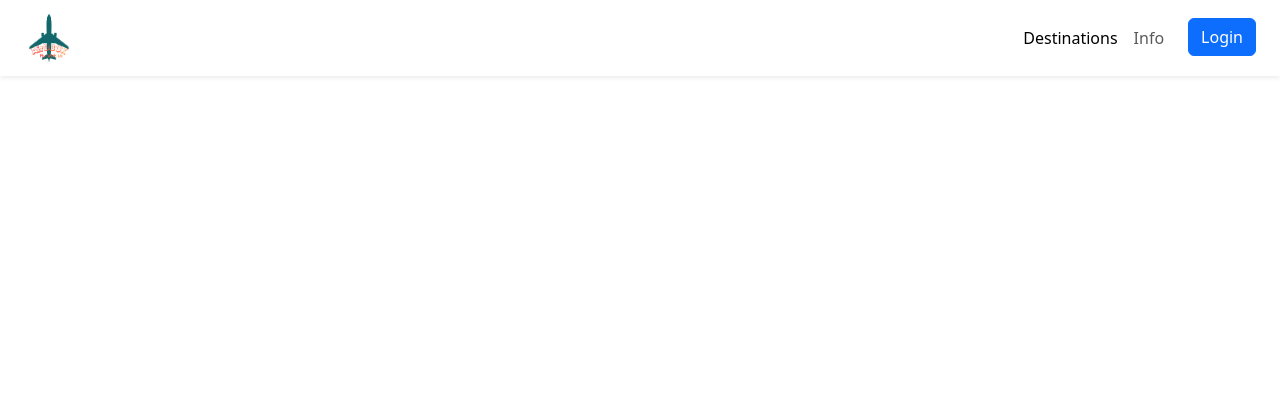
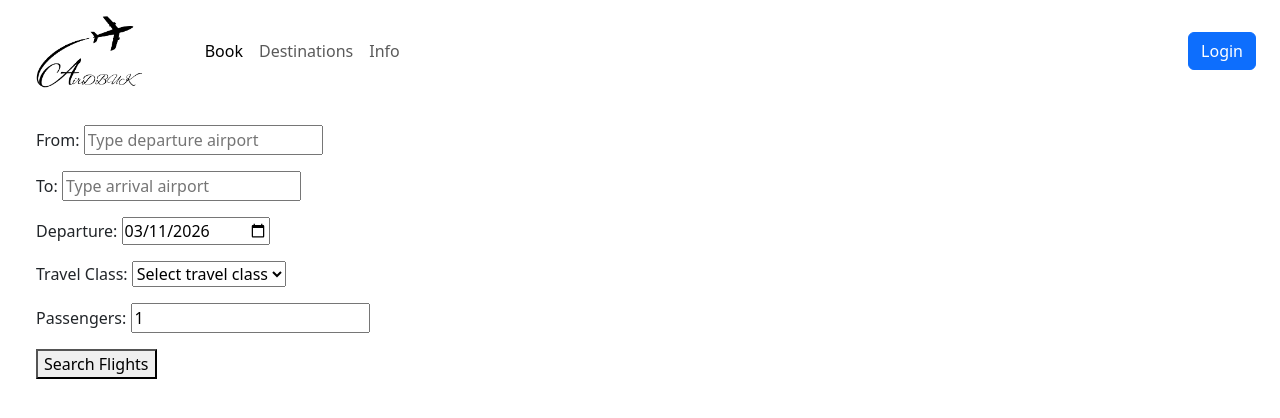
Before and after one commit to CallumSuffolkUni/AirDBUK, a Django app: page / in a window 1280 px wide. Shown: the top 418 px of the page. Run offline with Django 5.2, Linux system fonts and the light colour scheme; some libraries are stand-ins or nearby versions; some web fonts are replaced.

Commit message:
Pushing models with flightsearchform

```diff
--- a/AirDBUK/AirDBUK/urls.py
+++ b/AirDBUK/AirDBUK/urls.py
@@ -1,25 +1,7 @@
 from django.contrib import admin
 from django.urls import path, include
-from AirDBUK_App import views
-
-"""
-URL configuration for AirDBUK project.
-
-The `urlpatterns` list routes URLs to views. For more information please see:
-    https://docs.djangoproject.com/en/6.0/topics/http/urls/
-Examples:
-Function views
-    1. Add an import:  from my_app import views
-    2. Add a URL to urlpatterns:  path('', views.home, name='home')
-Class-based views
-    1. Add an import:  from other_app.views import Home
-    2. Add a URL to urlpatterns:  path('', Home.as_view(), name='home')
-Including another URLconf
-    1. Import the include() function: from django.urls import include, path
-    2. Add a URL to urlpatterns:  path('blog/', include('blog.urls'))
-"""
 
 urlpatterns = [
     path('admin/', admin.site.urls),
-    path('', views.home, name='home'),
+    path('', include('AirDBUK_App.urls')),
 ]
--- /dev/null
+++ b/AirDBUK/AirDBUK_App/forms.py
@@ -0,0 +1,40 @@
+from django import forms
+from .models import Airport, Flight, User, Booking, Passenger, Booking_Passenger, Payment
+from datetime import date
+
+TRAVEL_CLASS_CHOICES = [
+    ('', 'Select travel class'),
+    ('Economy', 'Economy'),
+    ('Business', 'Business'),
+    ('First', 'First'),
+]
+
+class FlightSearchForm(forms.Form):
+    departure_airport = forms.CharField(
+        label="From",
+        widget=forms.TextInput(attrs={
+            'placeholder': 'Type departure airport',
+            'class': 'autocomplete'  # We'll use this in JS
+        })
+    )
+    arrival_airport = forms.CharField(
+        label="To",
+        widget=forms.TextInput(attrs={
+            'placeholder': 'Type arrival airport',
+            'class': 'autocomplete'
+        })
+    )
+    departure_date = forms.DateField(
+        widget=forms.DateInput(attrs={'type': 'date'}),
+        label="Departure",
+        initial=date.today
+    )
+    travel_class = forms.ChoiceField(  # Fix 2: ChoiceField not ModelChoiceField
+        choices=TRAVEL_CLASS_CHOICES,
+        label="Travel Class",
+    )
+    passengers = forms.IntegerField(
+        min_value=1,
+        initial=1,
+        label="Passengers"
+    )
--- a/AirDBUK/AirDBUK_App/templates/base.html
+++ b/AirDBUK/AirDBUK_App/templates/base.html
@@ -25,11 +25,11 @@
 </head>
 <body>
     <!-- Nav Bar -->
-    <nav class="navbar navbar-expand-lg navbar-light bg-white shadow-sm">
+    <nav class="navbar navbar-expand-lg navbar-light bg-white">
         <div class="container-fluid px-4">
             <!-- Logo -->
             <a class="navbar-brand" href="/" style="margin-right: 40px;">
-                <img src="{% static 'images/AirDBUK Logo.webp' %}" alt="AirDBUK Logo" style="max-height: 50px; width: auto;">
+                <img src="{% static 'images/AirDBUK_Logo.png' %}" alt="AirDBUK Logo" style="max-height: 75px; width: auto;">
             </a>
 
             <!-- Hamburger Toggle for Mobile -->
@@ -39,14 +39,21 @@
 
             <!-- Navigation Items -->
             <div class="collapse navbar-collapse" id="navbarSupportedContent">
+                <ul class="navbar-nav me-auto">
+                    <li class="nav-item">
+                        <a class="nav-link active fw-1000" href="/">Book</a>
+                    </li>
+                    <li class="nav-item">
+                        <a class="nav-link" href="/">Destinations</a>
+                    </li>
+                    <li class="nav-item">
+                        <a class="nav-link" href="#">Info</a>
+                    </li>
+                </ul>
+            </div>
+            <div class="">
                 <ul class="navbar-nav ms-auto">
                     <li class="nav-item">
-                        <a class="nav-link active fw-500" href="/">Destinations</a>
-                    </li>
-                    <li class="nav-item">
-                        <a class="nav-link fw-500" href="#">Info</a>
-                    </li>
-                    <li class="nav-item ms-3">
                         <a class="btn btn-primary" href="/login" role="button">Login</a>
                     </li>
                 </ul>
@@ -54,5 +61,15 @@
         </div>
     </nav>
     <!-- End of Nav Bar-->
+
+    <!-- Main Content -->
+
+    <div class="main_body col p-4">
+        <div class="container-fluid">
+            <main>
+                {% block content %}{% endblock %}
+            </main>
+        </div>
+    </div>
 </body>
 </html>
--- a/AirDBUK/AirDBUK_App/templates/home.html
+++ b/AirDBUK/AirDBUK_App/templates/home.html
@@ -1,10 +1,21 @@
 {% extends 'base.html' %}
 
-    {% block title %}Pace Academy{% endblock %}
-    {% block header %}Welcome to Pace Academy Home Page{% endblock %}
+    {% block title %}AirDBUK{% endblock %}
 
     {% block content %}
 
+    <form method="get" action="">
+        {{ form.as_p }}
+        <button type="submit">Search Flights</button>
+    </form>
 
+    {% if flights %}
+        <h2>Available Flights:</h2>
+        <ul>
+            {% for flight in flights %}
+                <li>{{ flight.Flight_Number }}: {{ flight.Departure_Airport }} → {{ flight.Arrival_Airport }} at {{ flight.Departure_Time }}</li>
+            {% endfor %}
+        </ul>
+    {% endif %}
 
     {% endblock %}
--- /dev/null
+++ b/AirDBUK/AirDBUK_App/urls.py
@@ -0,0 +1,6 @@
+from django.urls import path
+from . import views
+
+urlpatterns = [
+    path('', views.home, name='home'),
+]
--- a/AirDBUK/AirDBUK_App/views.py
+++ b/AirDBUK/AirDBUK_App/views.py
@@ -1,8 +1,25 @@
 from django.shortcuts import render, redirect, get_object_or_404
-from django.template import loaders
-#from .forms import addBooking, addFlight
+from django.http import JsonResponse, HttpResponse
+from .forms import FlightSearchForm
 from .models import *
 
 # Create your views here.
 def home(request):
-    return render(request, 'home.html')
+    form = FlightSearchForm(request.GET or None)
+    flights = []
+
+    if form.is_valid():
+        # Fix 3: field names now match the form definition
+        from_airport = form.cleaned_data['departure_airport']
+        to_airport = form.cleaned_data['arrival_airport']
+        departure_date = form.cleaned_data['departure_date']
+        travel_class = form.cleaned_data['travel_class']
+
+        flights = Flight.objects.filter(
+            Departure_Airport=from_airport,
+            Arrival_Airport=to_airport,
+            Departure_Time__date=departure_date,
+            Travel_Class=travel_class    # Also filter by travel class
+        )
+
+    return render(request, 'home.html', {'form': form, 'flights': flights})
```
Also changed, not shown: AirDBUK/AirDBUK/settings.py (+6 -2 lines), AirDBUK/AirDBUK_App/models.py (+20 -10 lines), AirDBUK/AirDBUK_App/static/styles.css (+9 -0 lines), AirDBUK/AirDBUK_App/migrations/0003_airport_remove_flight_uniqueflight_and_more.py (added), AirDBUK/AirDBUK_App/migrations/0004_flight_travel_class.py (added), AirDBUK/AirDBUK_App/static/images/AirDBUK_Logo.png (added), AirDBUK/AirDBUK_App/static/js/autocomplete.js (added).
